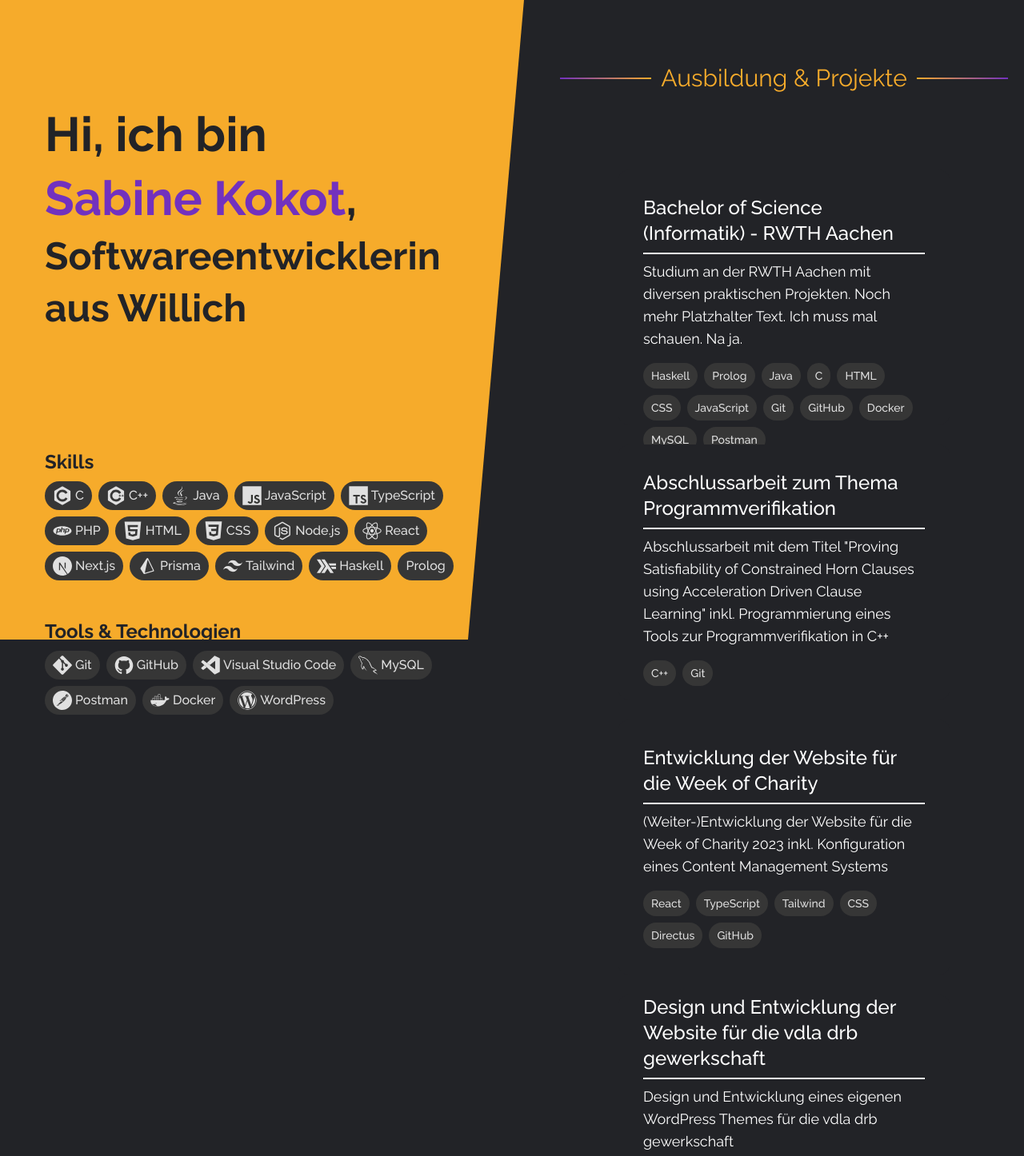
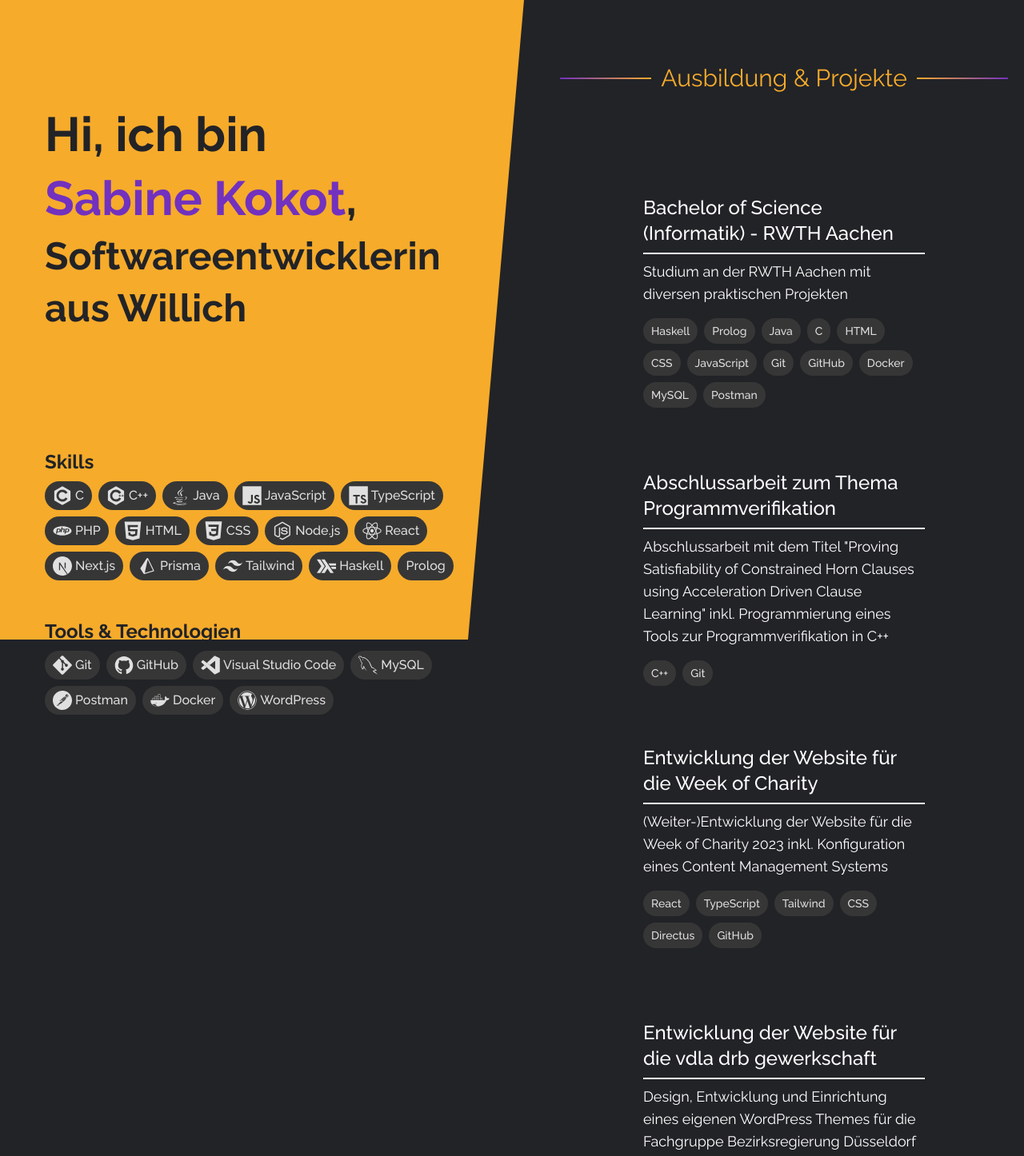
Before and after one commit to Bina-Github/portfolio, a Next.js app: page / in a window 1280 px wide. Shown: the top 1446 px of the page at 80% size. Built offline with nearby package versions, Linux system fonts and the light colour scheme.

Commit message:
small design changes

```diff
--- a/app/globals.css
+++ b/app/globals.css
@@ -8,7 +8,7 @@
     --cYellow: #F6AB2B;
     --cPurple: #7231BE;
     --cWhite: #e0e0e0;
-    --cDark: #1b1b1d;
+    --cDark: #161618;
 }
 
 @layer utilities {
--- a/app/page.tsx
+++ b/app/page.tsx
@@ -17,7 +17,7 @@ export default function Home() {
 
   return (
     <main className="relative min-h-screen overflow-x-hidden">
-      <div className="relative mx-auto pb-8 max-w-[2000px] flex flex-row ">
+      <div className="relative mx-auto pb-36 max-w-[2000px] flex flex-row ">
         <DetailsColumn />
         <ProjectColumn
           activeProject={activeProject}
--- a/components/projectArray.ts
+++ b/components/projectArray.ts
@@ -1,8 +1,7 @@
 export const projectArray = [
   {
     title: "Bachelor of Science (Informatik) - RWTH Aachen",
-    shortDesc:
-      "Studium an der RWTH Aachen mit diversen praktischen Projekten. Noch mehr Platzhalter Text. Ich muss mal schauen. Na ja.",
+    shortDesc: "Studium an der RWTH Aachen mit diversen praktischen Projekten",
     longDesc:
       "Während meines Studiums an der RWTH Aachen habe ich neben vielen theoretischen Grundlagen der Informatik auch einige praktische Erfahrungen im Programmieren gesammelt.\nDarunter fallen die Entwicklung eines Betriebssystems für den Mikrocontroller Atmega 644 in der Programmiersprache C und ein Teamprojekt, in dem wir in einer kleinen Gruppe die Website für ein fiktives Reiseportal entwickelt haben. Dabei habe ich erste Erfahrungen mit JavaScript, HTML, CSS, Github, Docker und Postman gesammelt.",
     tags: [
@@ -44,9 +43,9 @@ export const projectArray = [
     ],
   },
   {
-    title: "Design und Entwicklung der Website für die vdla drb gewerkschaft",
+    title: "Entwicklung der Website für die vdla drb gewerkschaft",
     shortDesc:
-      "Design und Entwicklung eines eigenen WordPress Themes für die vdla drb gewerkschaft",
+      "Design, Entwicklung und Einrichtung eines eigenen WordPress Themes für die Fachgruppe Bezirksregierung Düsseldorf der vdla gewerkschaft",
     longDesc:
       "Für die Fachgruppe Bezirksregierung Düsseldorf der vdla gewerkschaft (https://vdla-brd.de/) habe ich ein eigenes Wordpress Theme designed und programmiert. Dabei habe ich mich regelmäßig mit dem Vorsitzenden der Fachgruppe ausgetauscht, um sicherzustellen, dass alles den Vorstellungen entspricht und um gegebenenfalls über weitere erwünschte Features zu reden. Zusätzlich habe ich eine schriftliche Einführung in die Nutzung des WordPress Dashboards erstellt, welche auf mein Theme zugeschnitten ist.\nDieses Projekt war etwas herausfordernd, aber auch sehr spannend, da ich erste Erfahrungen darin sammeln konnte, mit einem Kunden über dessen Vorstellungen zu sprechen und diese umzusetzen. Zudem war das Entwickeln und Umsetzen des Designs mit der Berücksichtigung, dass sehr viel davon auch von den Leuten der Gewerkschaft flexibel anpassbar sein soll eine weitere lehrreiche Herausforderung.",
     tags: [
```
